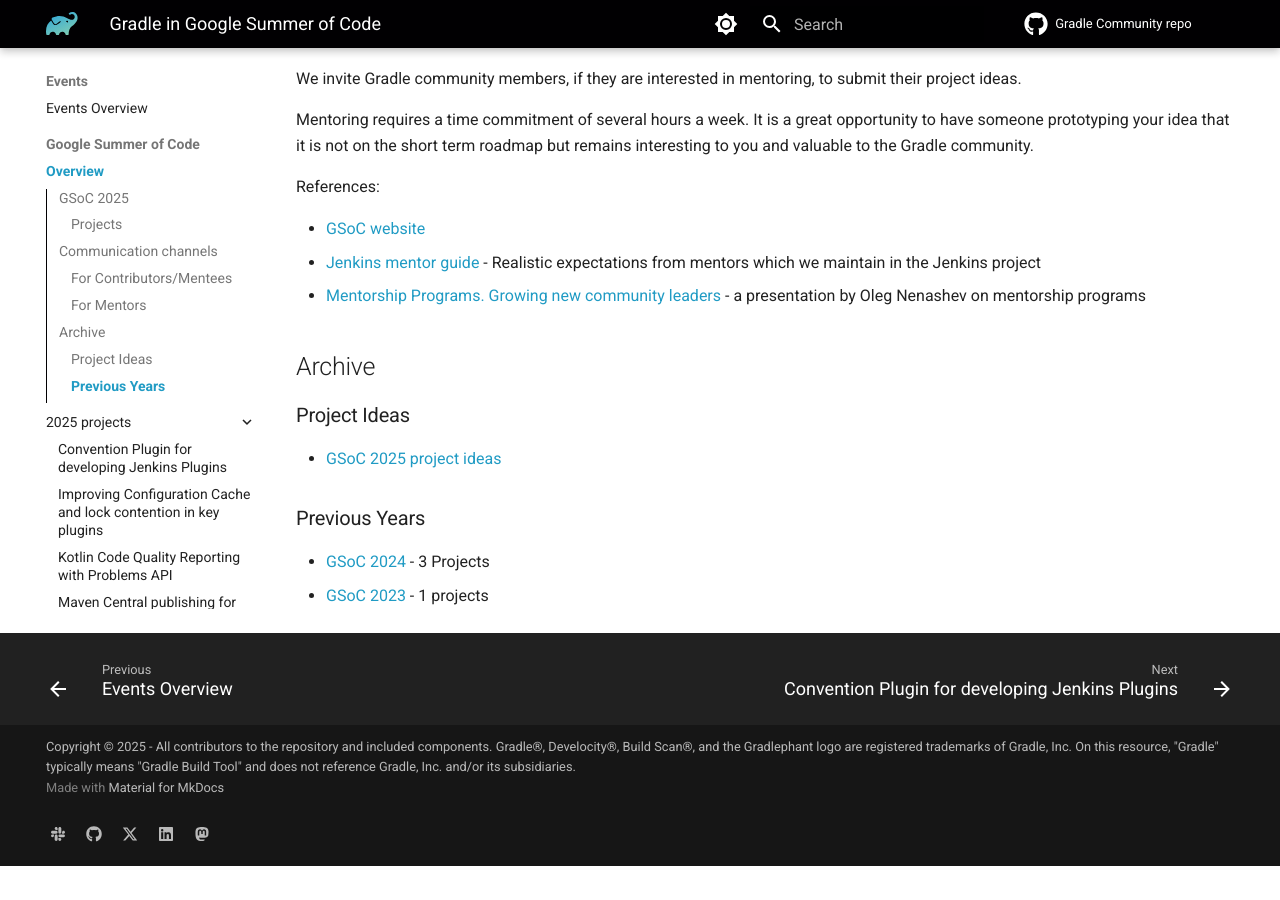
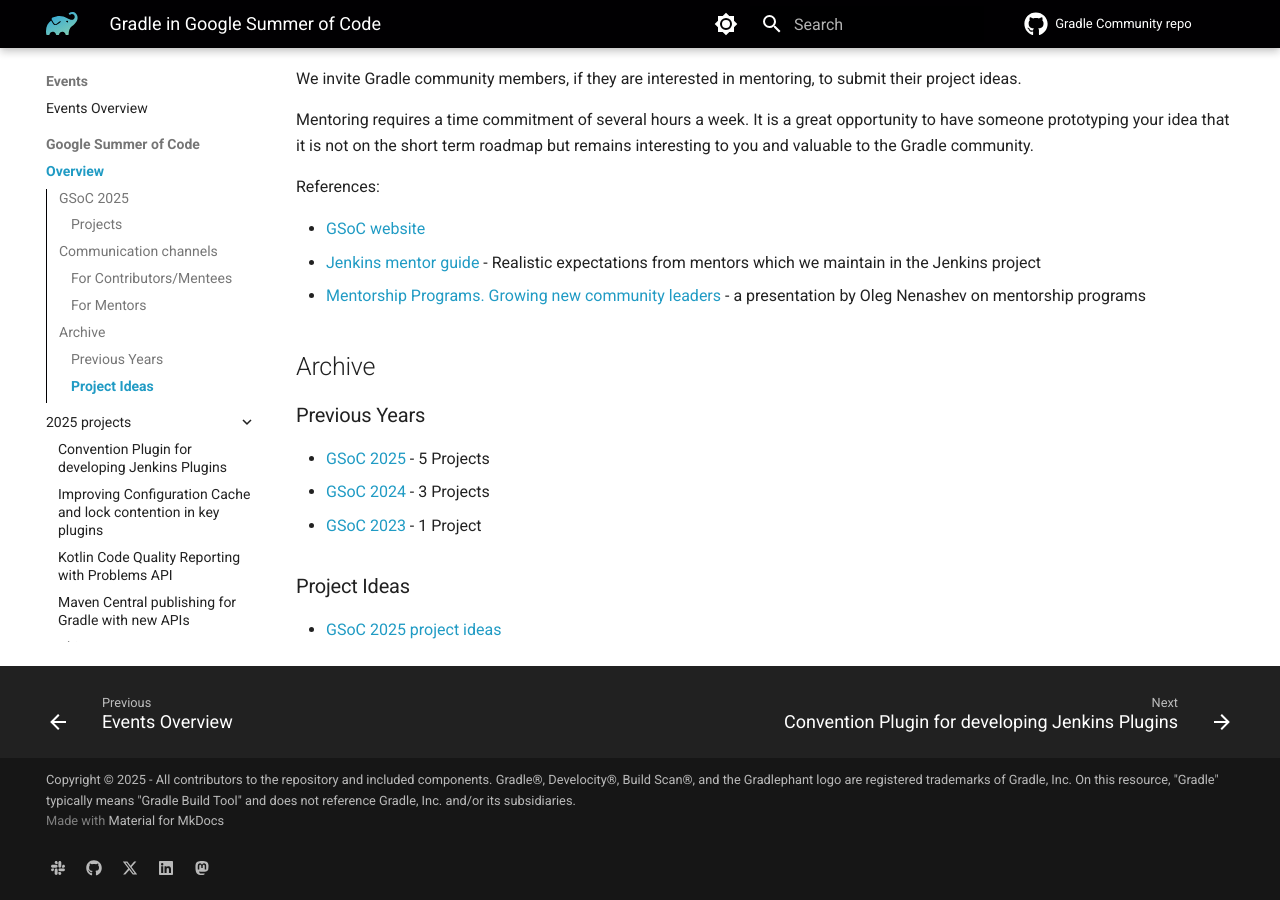
Before and after one commit to gradle/community, an MkDocs documentation site: the page built from docs/events/gsoc/README.md, in a window 1280 px wide and 900 px high, scrolled down 1515 px. Built offline with MkDocs 1.6.1 and Material for MkDocs 9.7.7, drawn with Linux system fonts in a browser that asks for light colours; plug-ins that fetch from the network failed and are left out; comment, search, counter and statistics services are not loaded; before the commit the page ends 2381 px from its top, so only the background shows below that.

Commit message:
Add the 2025 README to the navbar

```diff
--- a/docs/events/gsoc/README.md
+++ b/docs/events/gsoc/README.md
@@ -76,11 +76,12 @@ References:
 
 ## Archive
 
+### Previous Years
+
+- [GSoC 2025](./2025/README.md) - 5 Projects
+- [GSoC 2024](./2024/README.md) - 3 Projects
+- [GSoC 2023](./2023/README.md) - 1 Project
+
 ### Project Ideas
 
 - [GSoC 2025 project ideas](./2025/project-ideas.md)
-
-### Previous Years
-
-- [GSoC 2024](./2024/README.md) - 3 Projects
-- [GSoC 2023](./2023/README.md) - 1 projects
```
